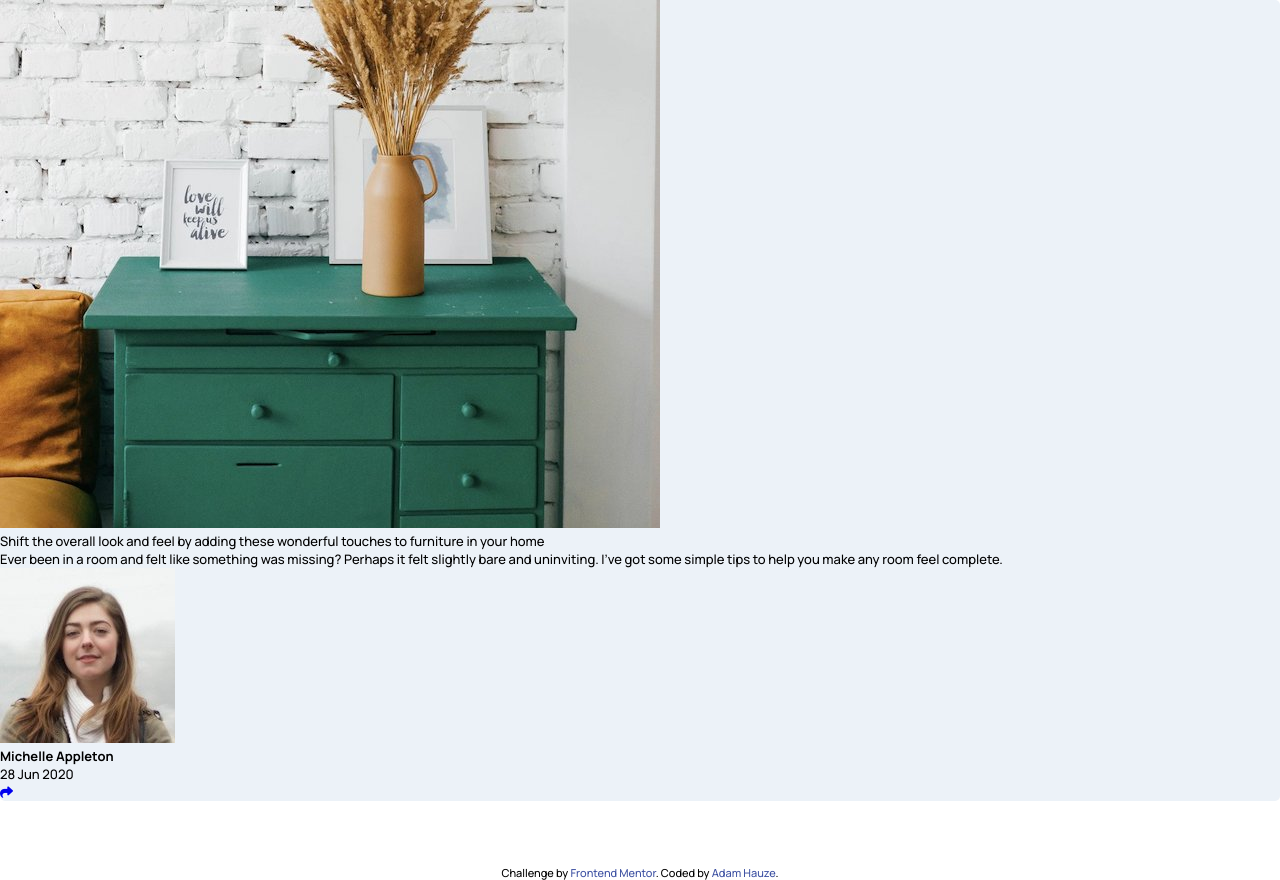
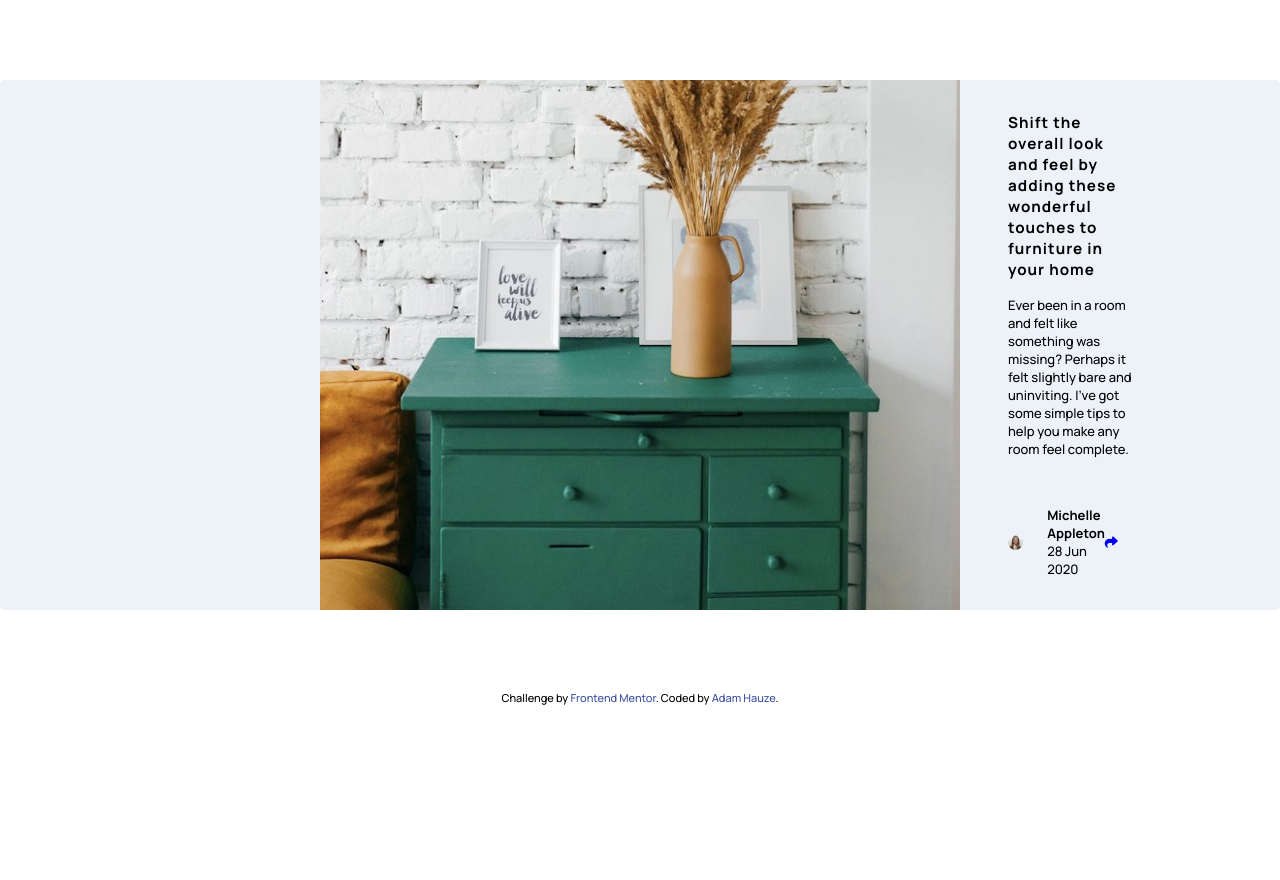
Before and after one commit to hauze-v/article-preview-component, a plain HTML site: page index.html in a window 1280 px wide. After the commit the page ends 800 px from the top, so only its background shows below. Drawn offline with Linux system fonts and the light colour scheme.

Commit message:
Finished CSS for Desktop version

```diff
--- a/index.html
+++ b/index.html
@@ -18,20 +18,21 @@
       <img src="images/drawers.jpg" alt="Picture of green colored dressor drawer with accented pieces on top"
         class="article__preview__image">
       <div class="article__preview__content">
-        <p class="article__preview__title">Shift the overall look and feel by adding these wonderful
-          touches to furniture in your home</p>
+        <h3 class="article__preview__title">Shift the overall look and feel by adding these wonderful
+          touches to furniture in your home</h3>
         <p class="article__preview__excerpt"> Ever been in a room and felt like something was missing? Perhaps
           it felt slightly bare and uninviting. I’ve got some simple tips
           to help you make any room feel complete.</p>
-      </div>
-      <div class="article__preview__social">
-        <img src="images/avatar-michelle.jpg"
-          alt="Avatar style picture of Michelle Appleton, the author of this article." class="article__preview__avatar">
-        <div class="article__preview__publish">
-          <h4 class="article__preview__author">Michelle Appleton</h4>
-          <p class="article__preview__date">28 Jun 2020</p>
+        <div class="article__preview__social">
+          <img src="images/avatar-michelle.jpg"
+            alt="Avatar style picture of Michelle Appleton, the author of this article."
+            class="article__preview__avatar">
+          <div class="article__preview__publish">
+            <p class="article__preview__author">Michelle Appleton</p>
+            <p class="article__preview__date">28 Jun 2020</p>
+          </div>
+          <a href="https://www.google.com" class="article__preview__share"><i class="fas fa-share"></i></a>
         </div>
-        <a href="https://www.google.com" class="article__preview__share"><i class="fas fa-share"></i></a>
       </div>
     </div>
   </div>
--- a/styles.css
+++ b/styles.css
@@ -23,14 +23,13 @@ body {
     width: 100%;
   }
   .article__preview__content {
-    padding: 2rem 2rem;
+    padding: 2rem 3rem;
   }
   .article__preview__title {
     margin-bottom: 10px;
     letter-spacing: 0.2px;
     color: hsl(217, 19%, 35%);
-    font-weight: 700;
-    font-size: 1rem;
+    font-weight: 500;
   }
   .article__preview__excerpt {
     color: hsl(214, 17%, 51%);
@@ -40,21 +39,23 @@ body {
   .article__preview__social {
     display: flex;
     align-items: center;
-    padding-left: 2rem;
-    padding-right: 2rem;
+    margin-top: 2rem;
   }
   .article__preview__avatar {
     border-radius: 50%;
     max-width: 12%;
-    margin-right: 1rem;
+    margin-right: 1.2rem;
+  }
+  .article__preview__author {
+    color: #646975;
   }
   .article__preview__date {
-    color: hsl(214, 17%, 51%);
+    color: hsl(212, 23%, 69%);
   }
   .article__preview__share {
     color: hsl(217, 19%, 35%);
     margin-left: auto;
-    margin-right: 3rem;
+    margin-right: 2rem;
     padding: 0.5rem;
     border-radius: 50%;
   }
@@ -63,7 +64,44 @@ body {
 
 /* --- Deskstop STYLES --- */
 @media only screen and (min-width: 1250px) {
+  .article__preview {
+    display: flex;
+    width: 50%;
+    margin: 5rem auto;
 
+  }
+  .article__preview__image {
+    display: block;
+    margin-left: auto;
+    margin-right: auto;
+    width: 100%;
+  }
+  .article__preview__content {
+    padding: 2rem 3rem;
+  }
+  .article__preview__title {
+    margin-bottom: 1rem;
+    letter-spacing: 1px;
+  }
+  .article__preview__excerpt {
+    margin-bottom: 3rem;
+  }
+  .article__preview__social {
+    display: flex;
+    align-items: center;
+  }
+  .article__preview__avatar {
+    max-width: 12%;
+    border-radius: 50%;
+    margin-right: 1.5rem;
+  }
+  .article__preview__author {
+    font-weight: 700;
+  }
+  .article__preview__share {
+    margin-left: auto;
+    margin-right: 2rem;
+  }
 }
 
 .attribution {
```
